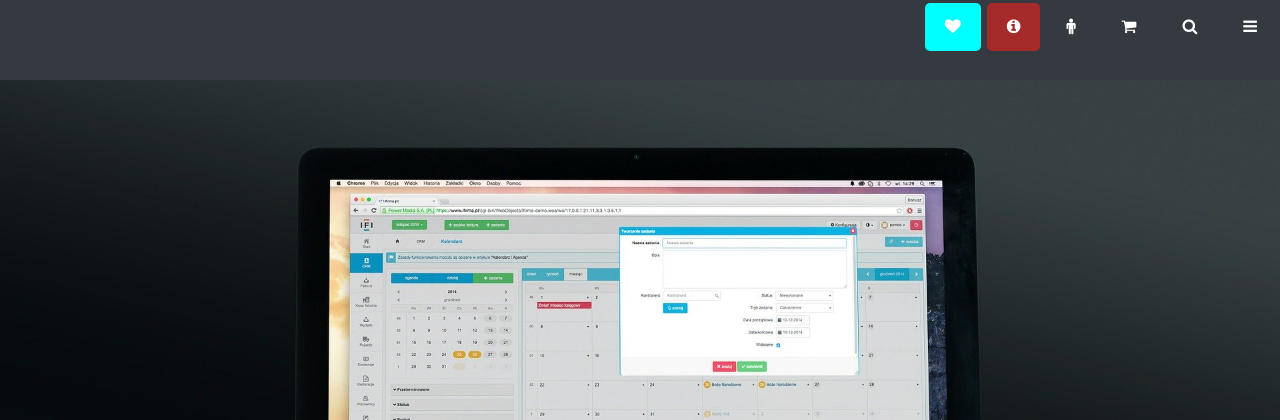
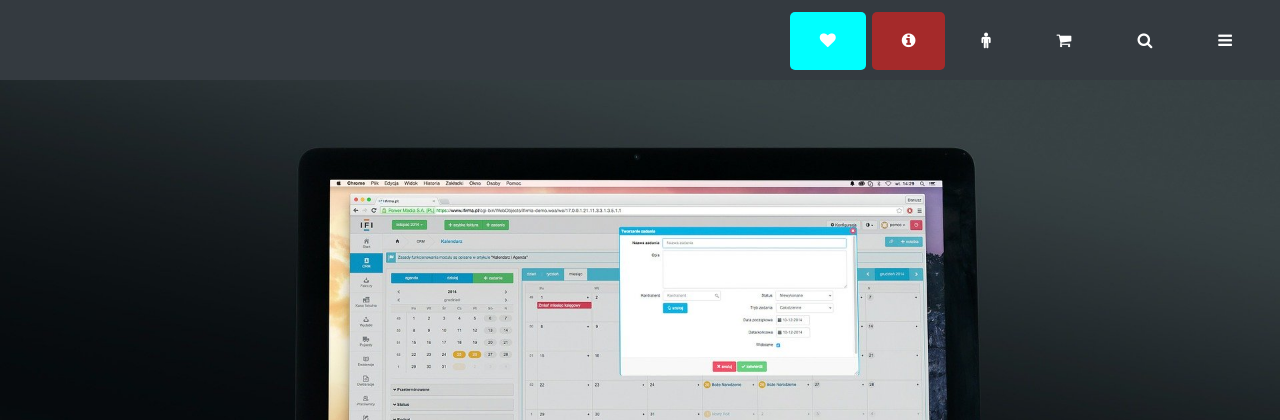
Before and after one commit to Gellipapa/Zarodolgozat-web, a PHP site: page / in a window 1280 px wide. Shown: the top 420 px of the page. Run offline with PHP 8.4, Linux system fonts and the light colour scheme.

Commit message:
desktop es laptop nezett javítva

```diff
--- a/index.html
+++ b/index.html
@@ -10,7 +10,9 @@
     <body>
     <div class="alapvaz">
       <div class="fejlec">
+
         <ul>
+
           <a href=""><li id="foldal"><i class="fa fa-heart"></i></a></li></a>
           <a href=""><li id="informacio"><i class="fa fa-info-circle"></i></li></a>
           <a href=""><li><i class="fa fa-male"></i></li></a>
--- a/style.css
+++ b/style.css
@@ -41,9 +41,11 @@
 }
 
 .fejlec ul{
+  margin-top:15px;
   display: flex;
   flex-flow:row wrap;
   justify-content: flex-end;
+  justify-items: center;
 list-style: none;}
 
 .fejlec li{
@@ -93,3 +95,33 @@ list-style: none;
   width: 100%;
   height: auto;
 }
+
+@media screen and (min-width:800px){
+.fejlec ul{
+  padding: 5px 5px;
+  margin:-15px;
+}
+
+
+@media (min-width: 900px) and (max-width: 1024px) {
+
+  .fejlec li{
+    padding: 5px 10px;
+  }
+
+}
+
+.fejlec ul{
+  margin-right:10px;
+}
+
+  .fejlec li{
+    padding: 20px 30px;
+    margin-top:22px;
+    border-radius: 5px;
+  }
+
+  .fejlec ul img{
+    width:20px;
+  }
+}
```
